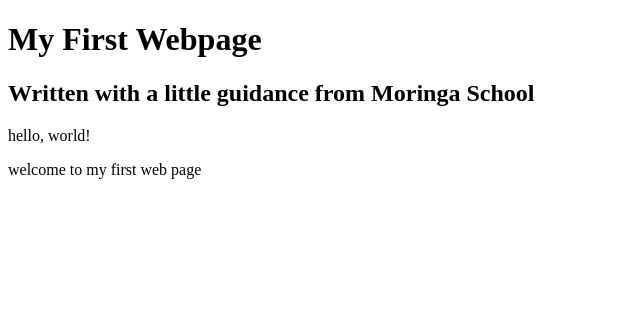
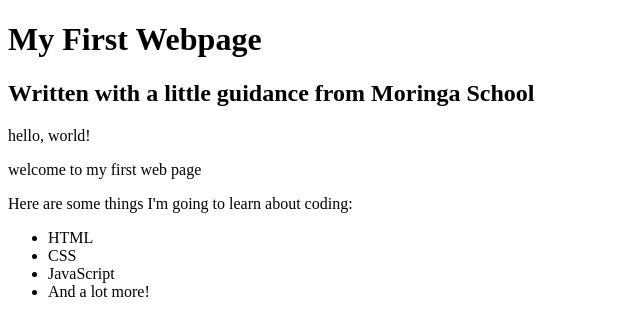
Before and after one commit to farhankey/my-portofolio, a plain HTML site: page my-first-webpage.html in a window 1280 px wide. Shown: the whole page, without its empty margins (0-640 px from the left). Drawn offline with Linux system fonts and the light colour scheme.

Commit message:
add list element

```diff
--- a/my-first-webpage.html
+++ b/my-first-webpage.html
@@ -10,5 +10,13 @@
 
         <p>hello, world!</p>
         <p>welcome to my first web page</p>
+
+        <p>Here are some things I'm going to learn about coding:</p>
+        <ul>
+          <li>HTML</li>
+          <li>CSS</li>
+          <li>JavaScript</li>
+          <li>And a lot more!</li>
+        <ul/>
     </body>
 </html>
```
